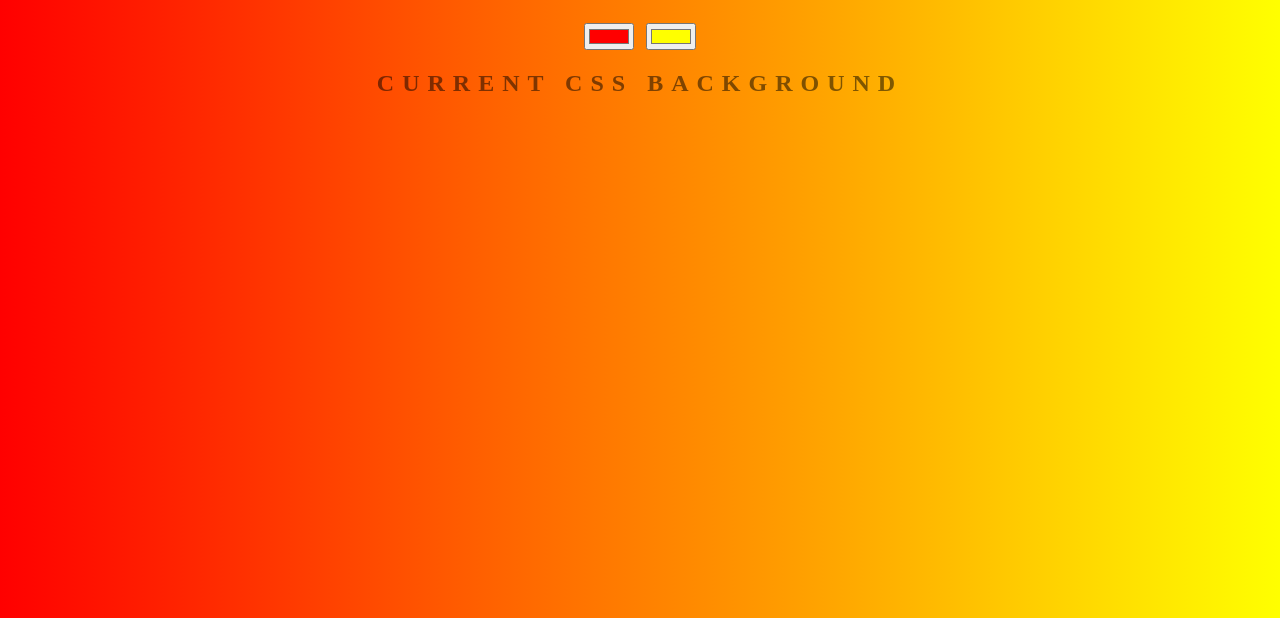
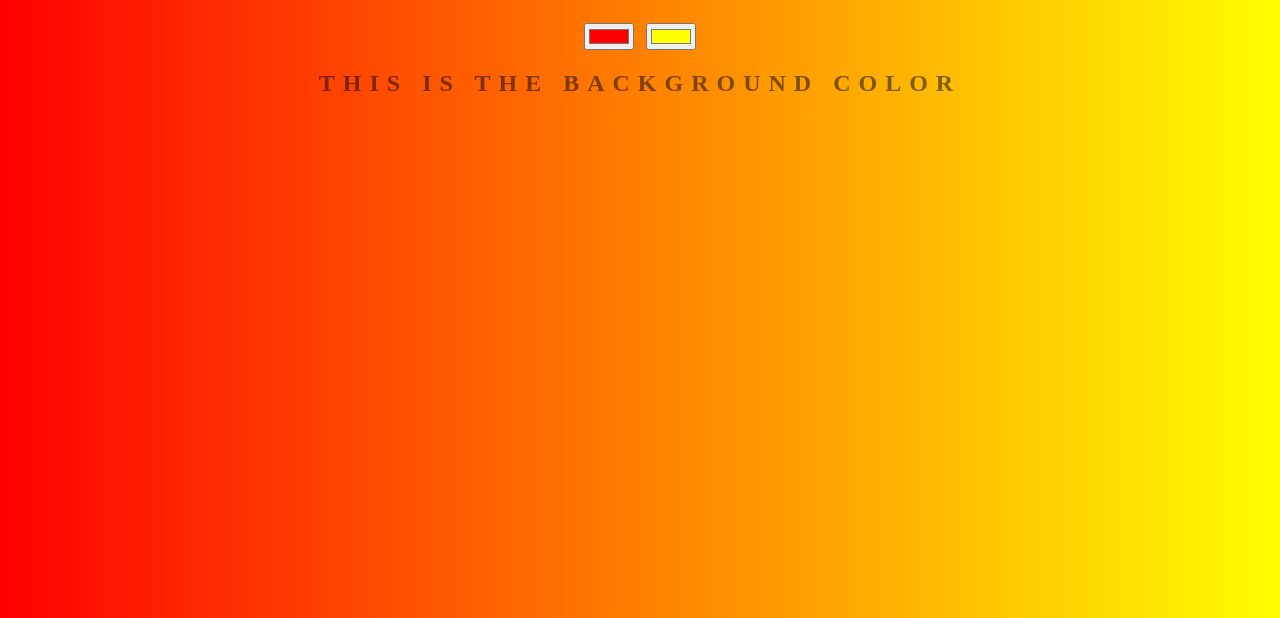
Before and after one commit to bbachraou/background-generator, a plain HTML site: page index.html in a window 1280 px wide. Shown: the part 182-800 px from the top of the page. Drawn offline with Linux system fonts and the light colour scheme.

Commit message:
changing text

```diff
--- a/index.html
+++ b/index.html
@@ -8,7 +8,7 @@
 	<h1>Background Generator</h1>
 	<input class="color1" type="color" name="color1" value="#ff0000">
 	<input class="color2" type="color" name="color2" value="#ffff00">
-	<h2>Current CSS Background</h2>
+	<h2>This is the background color</h2>
 	<h3></h3>
 
 
```
